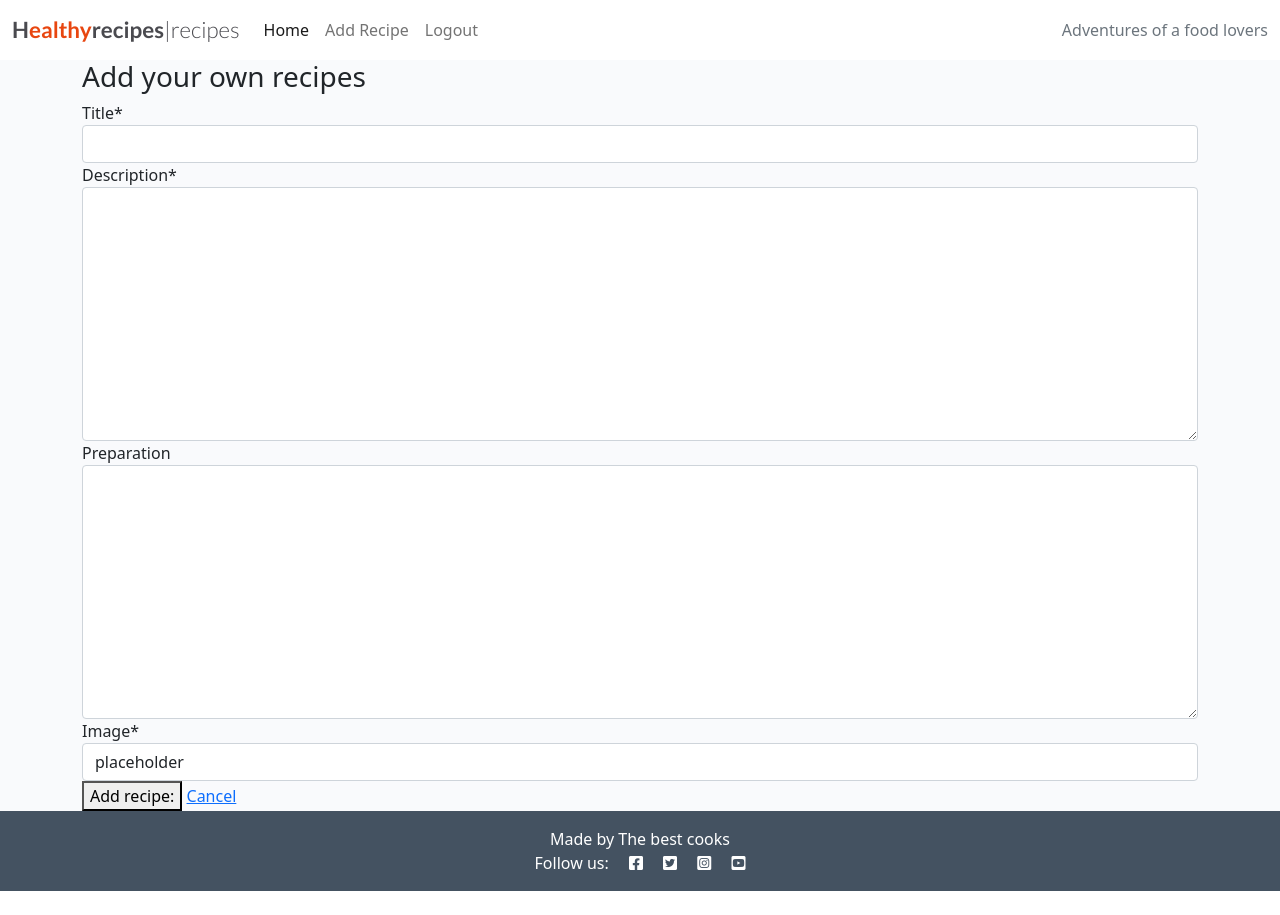
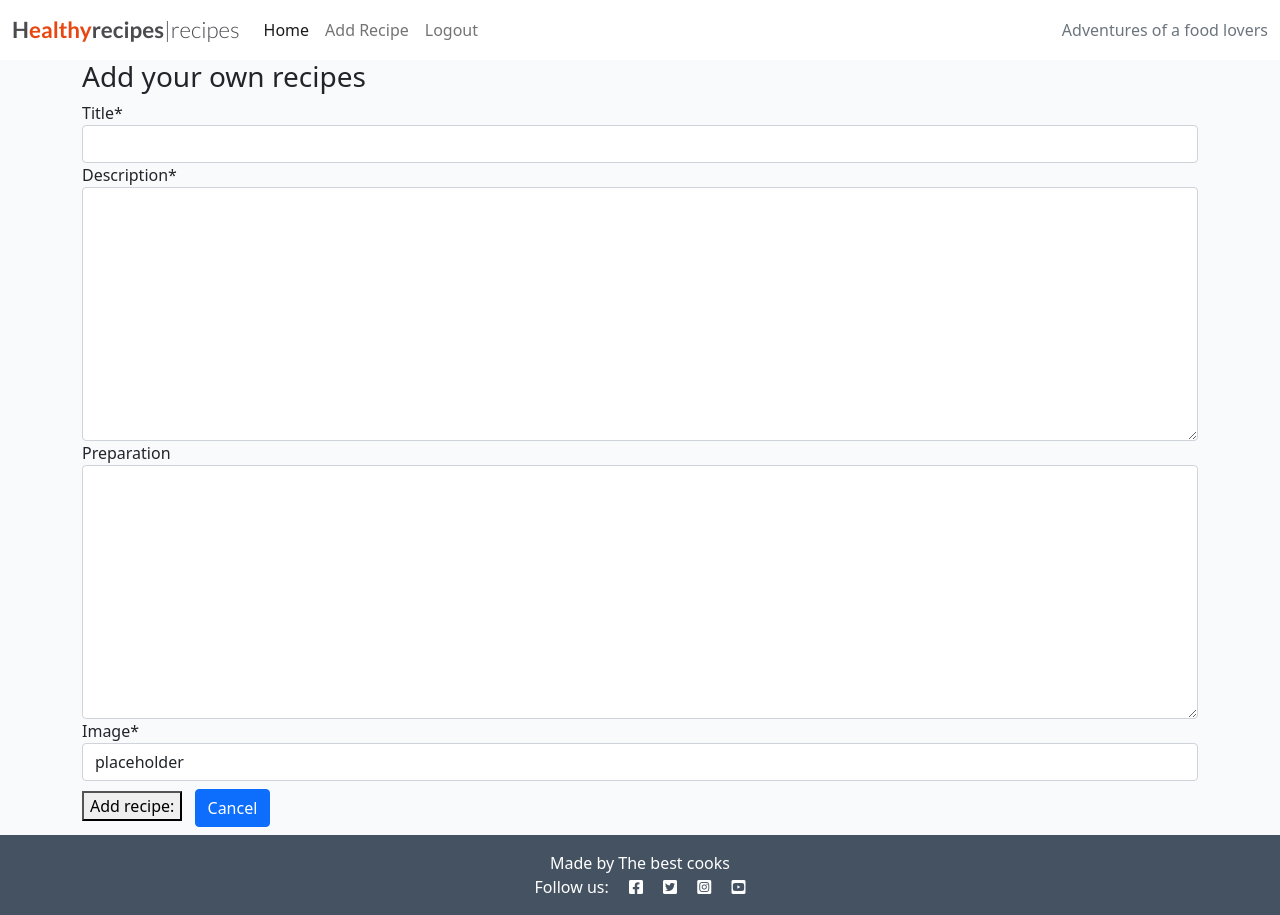
Before and after one commit to SnezhanaZdravkova/RecipesBook, a Django app: page /create_recipe/ in a window 1280 px wide. Before the commit the page ends 891 px from the top, so only its background shows below. Run offline with Django 3.2, Linux system fonts and the light colour scheme; a user stored in the database is signed in; some libraries are stand-ins or nearby versions.

Commit message:
Add class for the cancel button instead style

```diff
--- a/templates/create_recipe.html
+++ b/templates/create_recipe.html
@@ -14,7 +14,7 @@
             {{ form | crispy }}
             {% csrf_token %}
             <button style="margin-top: 10;" type="submit">Add recipe:</button>
-            <a style="margin-top: 10;" href="{% url 'home' %}">Cancel</a>
+            <a class="btn btn-primary m-2" href="{% url 'home' %}">Cancel</a>
         </form>
         {% endif %}
     </div>
```
